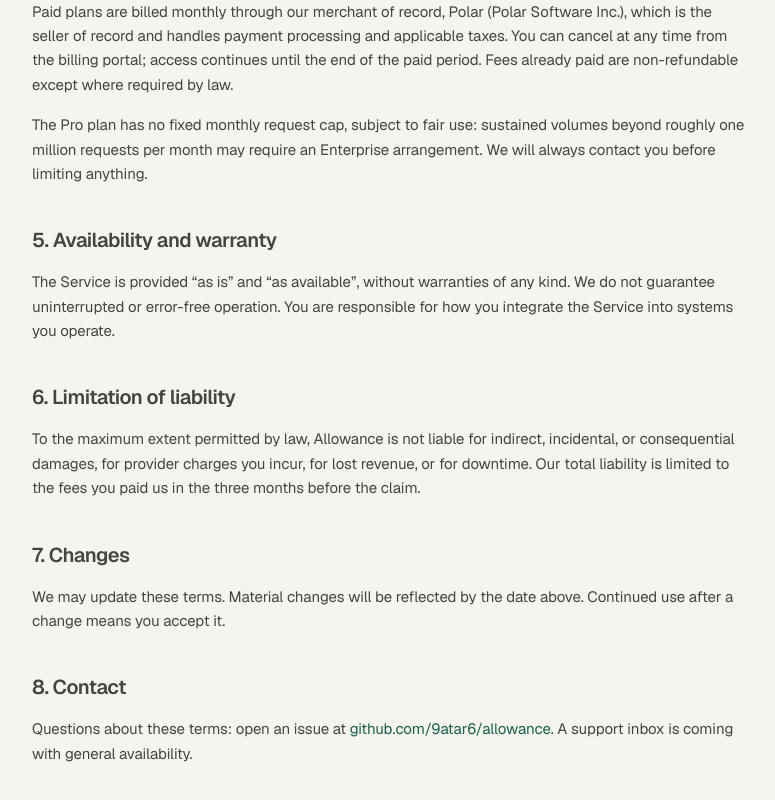
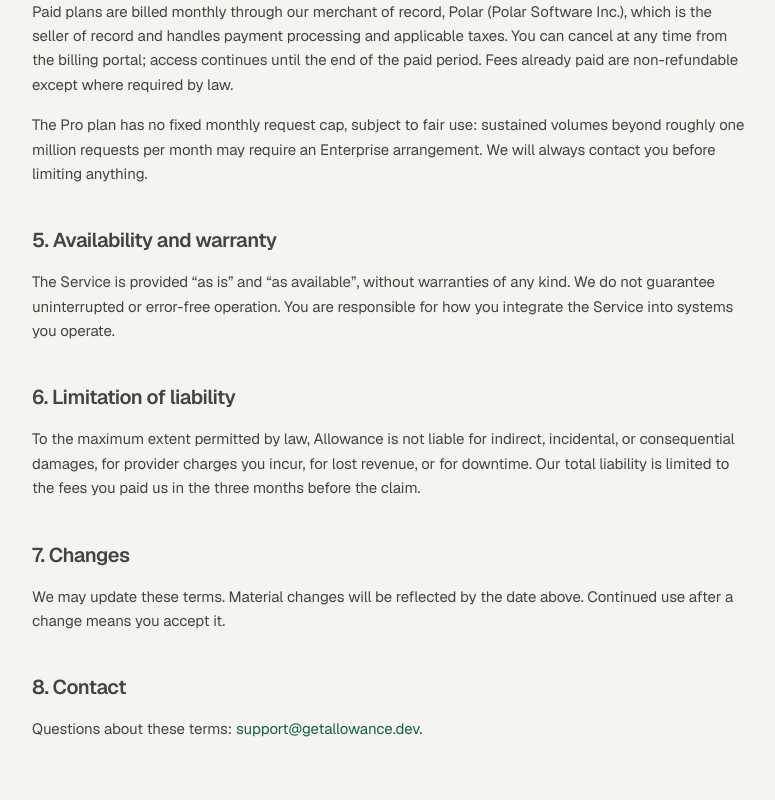
Before and after one commit to 9atar6/allowance, a Next.js app in the folder dashboard/: page /terms in a window 1280 px wide. Shown: the part 881-1681 px from the top of the page, without its empty margins (248-1023 px from the left). Built offline with nearby package versions, Linux system fonts and the light colour scheme.

Commit message:
chore: use support@getallowance.dev as the contact everywhere (privacy, terms, security page, SECURITY.md, OpenAPI)

```diff
--- a/dashboard/app/privacy/page.tsx
+++ b/dashboard/app/privacy/page.tsx
@@ -82,14 +82,14 @@ export default function Privacy() {
 
           <H2>Contact</H2>
           <p>
-            Privacy questions or deletion requests: open an issue at{" "}
+            Privacy questions or deletion requests:{" "}
             <a
-              href="https://github.com/9atar6/allowance/issues"
+              href="mailto:support@getallowance.dev"
               className="text-[var(--accent)] hover:underline"
             >
-              github.com/9atar6/allowance
+              support@getallowance.dev
             </a>
-            . A support inbox is coming with general availability.
+            .
           </p>
         </div>
       </main>
--- a/dashboard/app/security/page.tsx
+++ b/dashboard/app/security/page.tsx
@@ -154,6 +154,13 @@ export default function Security() {
               className="text-[var(--accent)] hover:underline"
             >
               GitHub security advisories
+            </a>{" "}
+            or email{" "}
+            <a
+              href="mailto:support@getallowance.dev"
+              className="text-[var(--accent)] hover:underline"
+            >
+              support@getallowance.dev
             </a>
             . We aim to acknowledge within 48 hours. No bounty program yet, but
             researchers are credited in the changelog.
--- a/dashboard/app/terms/page.tsx
+++ b/dashboard/app/terms/page.tsx
@@ -94,14 +94,14 @@ export default function Terms() {
 
           <H2>8. Contact</H2>
           <p>
-            Questions about these terms: open an issue at{" "}
+            Questions about these terms:{" "}
             <a
-              href="https://github.com/9atar6/allowance/issues"
+              href="mailto:support@getallowance.dev"
               className="text-[var(--accent)] hover:underline"
             >
-              github.com/9atar6/allowance
+              support@getallowance.dev
             </a>
-            . A support inbox is coming with general availability.
+            .
           </p>
         </div>
       </main>
--- a/dashboard/public/openapi.yaml
+++ b/dashboard/public/openapi.yaml
@@ -8,6 +8,8 @@ info:
     every response carries x-allowance-* spend headers so agents can adapt
     before hitting the wall. Source: https://github.com/9atar6/allowance
   contact:
+    name: Allowance support
+    email: support@getallowance.dev
     url: https://github.com/9atar6/allowance/issues
 servers:
   - url: https://api.getallowance.dev
```
Also changed, not shown: 1 other file (tests, documents, lock files or other folders).
